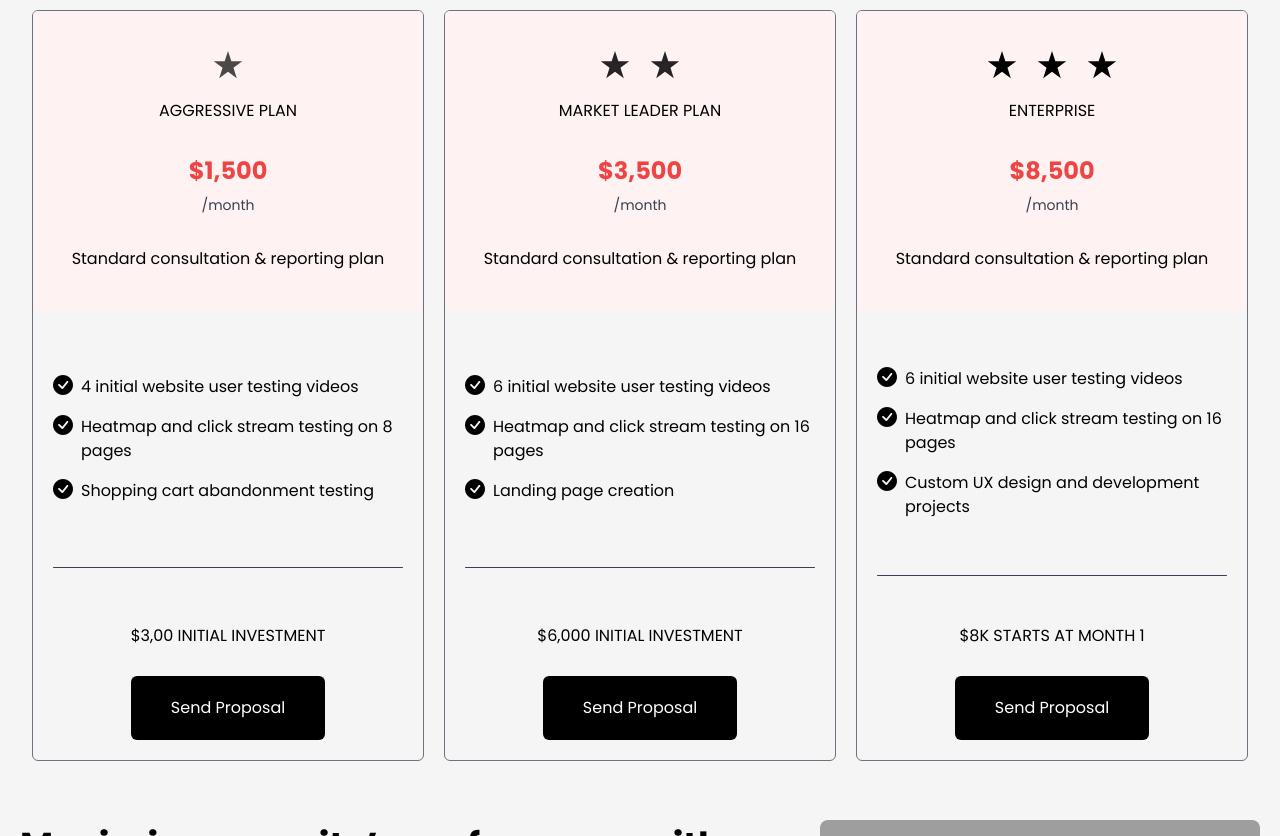
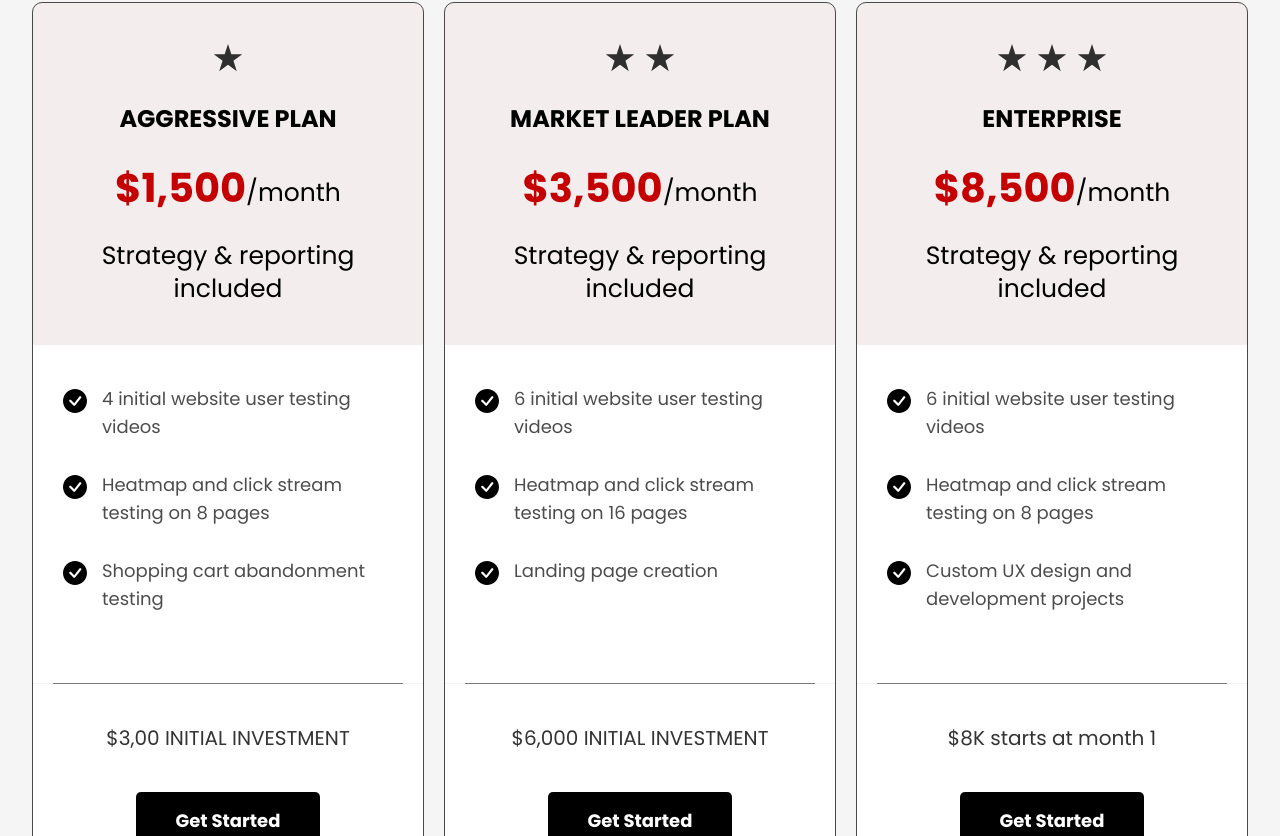
Before and after one commit to Musclednazmul123/muscled-landing-pages, a Next.js app: page /views/cro-services in a window 1280 px wide. Shown: the part 1144-1980 px from the top of the page. Built offline with nearby package versions, Linux system fonts and the light colour scheme; grey boxes are pictures that could not be loaded.

Commit message:
fixed pricing section

```diff
--- /dev/null
+++ b/components/CROServices/PricingCard.tsx
@@ -0,0 +1,99 @@
+import Button from "components/Fawwaz/Button";
+import React from "react";
+
+export type PricingCardProps = {
+  starCount?: number;
+  price?: string;
+  duration?: string;
+  title?: string;
+  subtitle?: string;
+  description?: string;
+  features?: string[];
+};
+
+const PricingCard = (props: PricingCardProps) => {
+  const {
+    starCount = 0,
+    price,
+    duration,
+    title,
+    subtitle,
+    description,
+    features,
+    ...rest
+  } = props;
+
+  return (
+    <div className="border border-[rgba(0,0,0,0.7)] flex flex-col w-full rounded-[10px] overflow-hidden">
+      <div className="py-10 px-4 bg-[#C4000008]">
+        <div className="flex justify-center mb-[30px]">
+          {Array.from({ length: starCount }).map((_, index) => (
+            <svg
+              width="30"
+              height="28"
+              viewBox="0 0 30 28"
+              fill="none"
+              xmlns="http://www.w3.org/2000/svg"
+              className="w-[30px] h-[30px]"
+              style={{
+                marginRight: index === starCount - 1 ? 0 : "10px",
+              }}
+            >
+              <path
+                d="M15 0L18.3677 10.3647H29.2658L20.4491 16.7705L23.8168 27.1353L15 20.7295L6.18322 27.1353L9.55093 16.7705L0.734152 10.3647H11.6323L15 0Z"
+                fill="black"
+                fill-opacity="0.8"
+              />
+            </svg>
+          ))}
+        </div>
+        <div>
+          <p className="text-center font-bold text-2xl">{title}</p>
+        </div>
+        <div className="flex justify-center mt-[22.5px] items-end">
+          <span className="text-[40px] font-bold text-[#C40000]"> {price}</span>
+          <span className="text-[25px] leading-[32.5px] mb-2">/{duration}</span>
+        </div>
+        <div className="flex justify-center">
+          <p className="text-[25px] text-center leading-[32.5px] mt-[22.5px]">
+            {subtitle}
+          </p>
+        </div>
+      </div>
+      <div className="py-[40px] px-[30px] bg-white flex-1">
+        {features?.map((f) => (
+          <div className="flex mb-[30px]">
+            <svg
+              width="24"
+              height="24"
+              viewBox="0 0 24 24"
+              fill="none"
+              xmlns="http://www.w3.org/2000/svg"
+              className="mr-[15px] mt-1 flex-shrink-0"
+            >
+              <path
+                d="M24 12C24 15.1826 22.7357 18.2348 20.4853 20.4853C18.2348 22.7357 15.1826 24 12 24C8.8174 24 5.76516 22.7357 3.51472 20.4853C1.26428 18.2348 0 15.1826 0 12C0 8.8174 1.26428 5.76516 3.51472 3.51472C5.76516 1.26428 8.8174 0 12 0C15.1826 0 18.2348 1.26428 20.4853 3.51472C22.7357 5.76516 24 8.8174 24 12ZM18.045 7.455C17.9379 7.34823 17.8103 7.26416 17.6699 7.20782C17.5295 7.15149 17.3792 7.12404 17.228 7.12712C17.0768 7.1302 16.9277 7.16375 16.7897 7.22575C16.6518 7.28776 16.5277 7.37695 16.425 7.488L11.2155 14.1255L8.076 10.9845C7.86274 10.7858 7.58067 10.6776 7.28922 10.6827C6.99776 10.6879 6.71969 10.8059 6.51357 11.0121C6.30745 11.2182 6.18938 11.4963 6.18424 11.7877C6.1791 12.0792 6.28728 12.3612 6.486 12.5745L10.455 16.545C10.5619 16.6517 10.6892 16.7358 10.8294 16.7923C10.9695 16.8487 11.1196 16.8764 11.2706 16.8736C11.4217 16.8708 11.5706 16.8376 11.7085 16.776C11.8465 16.7144 11.9706 16.6256 12.0735 16.515L18.0615 9.03C18.2656 8.81775 18.3784 8.53391 18.3756 8.23944C18.3728 7.94496 18.2546 7.66332 18.0465 7.455H18.045Z"
+                fill="black"
+              />
+            </svg>
+
+            <p className="text-[rgba(0,0,0,0.7)] text-lg">{f}</p>
+          </div>
+        ))}
+      </div>
+      <div className="border-b border-[rgba(0,0,0,0.5)] mx-5"></div>
+      <div className="py-[40px] px-[30px] bg-white">
+        <p className="text-center text-xl text-[rgba(0,0,0,0.8)]">
+          {description}
+        </p>
+        <div className="mt-10 flex justify-center">
+          <button className="rounded-[5px] px-10 py-[15px] bg-black font-semibold text-lg text-white">
+            Get Started
+          </button>
+        </div>
+      </div>
+    </div>
+  );
+};
+
+export default PricingCard;
--- a/components/CROServices/PricingPlanSection.tsx
+++ b/components/CROServices/PricingPlanSection.tsx
@@ -1,6 +1,6 @@
 import React from "react";
 import { Hero, Section } from "../Fawwaz/Sections";
-import Card from "../Card";
+import PricingCard from "./PricingCard";
 import { NextPage } from "next";
 
 const PricingPlanSection: NextPage = () => {
@@ -9,60 +9,45 @@ const PricingPlanSection: NextPage = () => {
       <h2 className="text-center py-10 text-3xl">
         Explore Social Media Advertising Service Packages
       </h2>
-      <div className="flex py-2 space-x-5">
-        <Card
-          subtitle="AGGRESSIVE PLAN"
-          height={780}
+      <div className="grid grid-cols-3 gap-5">
+        <PricingCard
+          title="AGGRESSIVE PLAN"
           duration="month"
-          highlight="Strategy & reporting included"
+          subtitle="Strategy & reporting included"
           description="$3,00 INITIAL INVESTMENT"
-          title="$1,500"
-          list={[
-            { icon: true, text: "4 initial website user testing videos" },
-            { icon: true, text: "Heatmap and click stream testing on 8 pages" },
-            { icon: true, text: "Shopping cart abandonment testing" },
+          price="$1,500"
+          features={[
+            "4 initial website user testing videos",
+            "Heatmap and click stream testing on 8 pages",
+            "Shopping cart abandonment testing",
           ]}
-          className="text-red-500 w-full max-w-[400px]"
-          starIcon={1}
-          type="pricing"
+          starCount={1}
         />
-        <Card
-          subtitle="MARKET LEADER PLAN"
-          height={780}
+         <PricingCard
+          title="MARKET LEADER PLAN"
           duration="month"
-          highlight="Strategy & reporting included"
+          subtitle="Strategy & reporting included"
           description="$6,000 INITIAL INVESTMENT"
-          title="$3,500"
-          list={[
-            { icon: true, text: "6 initial website user testing videos" },
-            {
-              icon: true,
-              text: "Heatmap and click stream testing on 16 pages",
-            },
-            { icon: true, text: "Landing page creation" },
+          price="$3,500"
+          features={[
+            "6 initial website user testing videos",
+            "Heatmap and click stream testing on 16 pages",
+            "Landing page creation",
           ]}
-          className="text-red-400 w-full max-w-[400px]"
-          starIcon={2}
-          type="pricing"
+          starCount={2}
         />
-        <Card
-          subtitle="ENTERPRISE"
-          height={780}
+         <PricingCard
+          title="ENTERPRISE"
           duration="month"
-          highlight="Strategy & reporting included"
-          description="$8K STARTS AT MONTH 1"
-          title="$8,500"
-          list={[
-            { icon: true, text: "6 initial website user testing videos" },
-            {
-              icon: true,
-              text: "Heatmap and click stream testing on 16 pages",
-            },
-            { icon: true, text: "Custom UX design and development projects" },
+          subtitle="Strategy & reporting included"
+          description="$8K starts at month 1"
+          price="$8,500"
+          features={[
+            "6 initial website user testing videos",
+            "Heatmap and click stream testing on 8 pages",
+            "Custom UX design and development projects",
           ]}
-          className="text-red-400 w-full max-w-[400px]"
-          starIcon={3}
-          type="pricing"
+          starCount={3}
         />
       </div>
     </Section>
```
